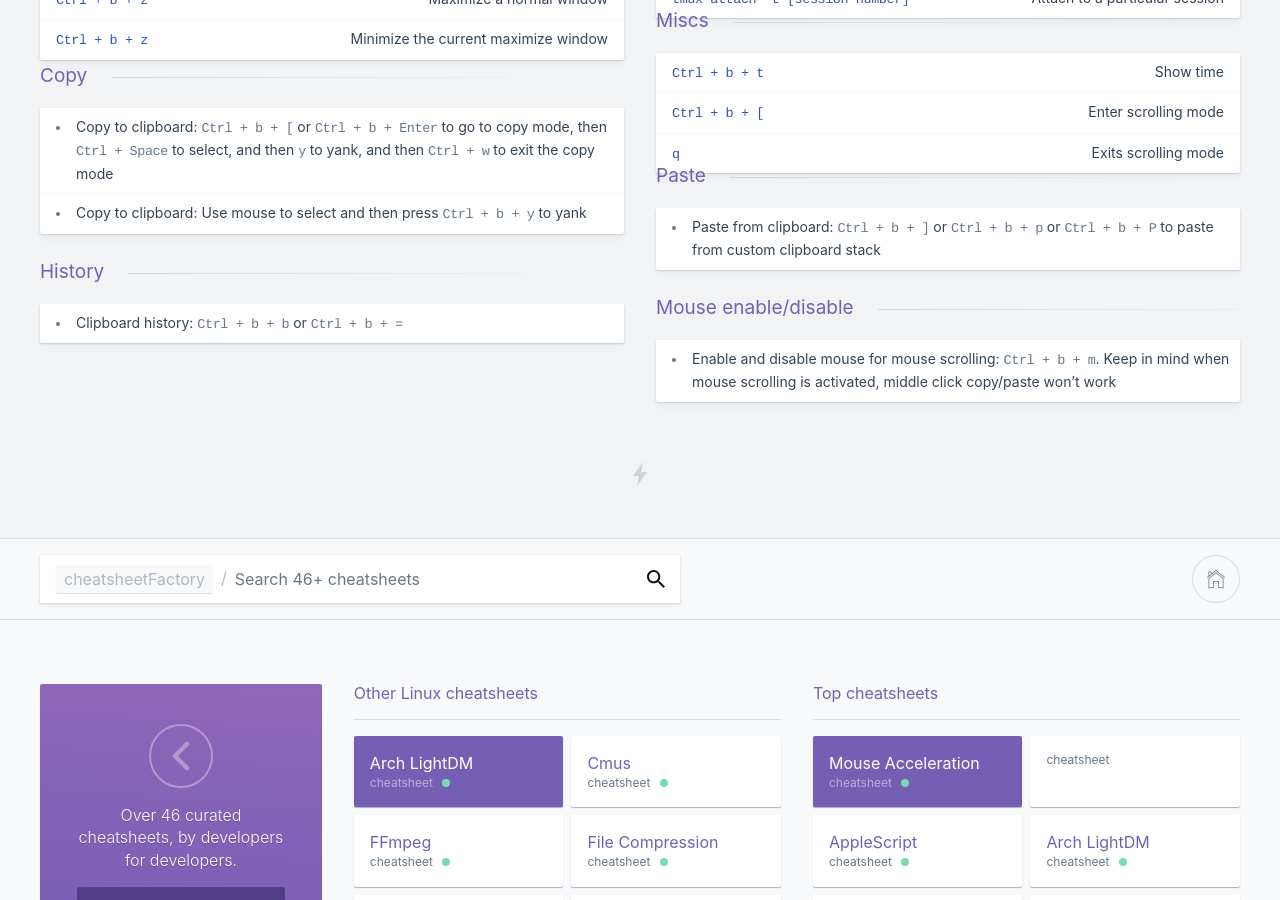
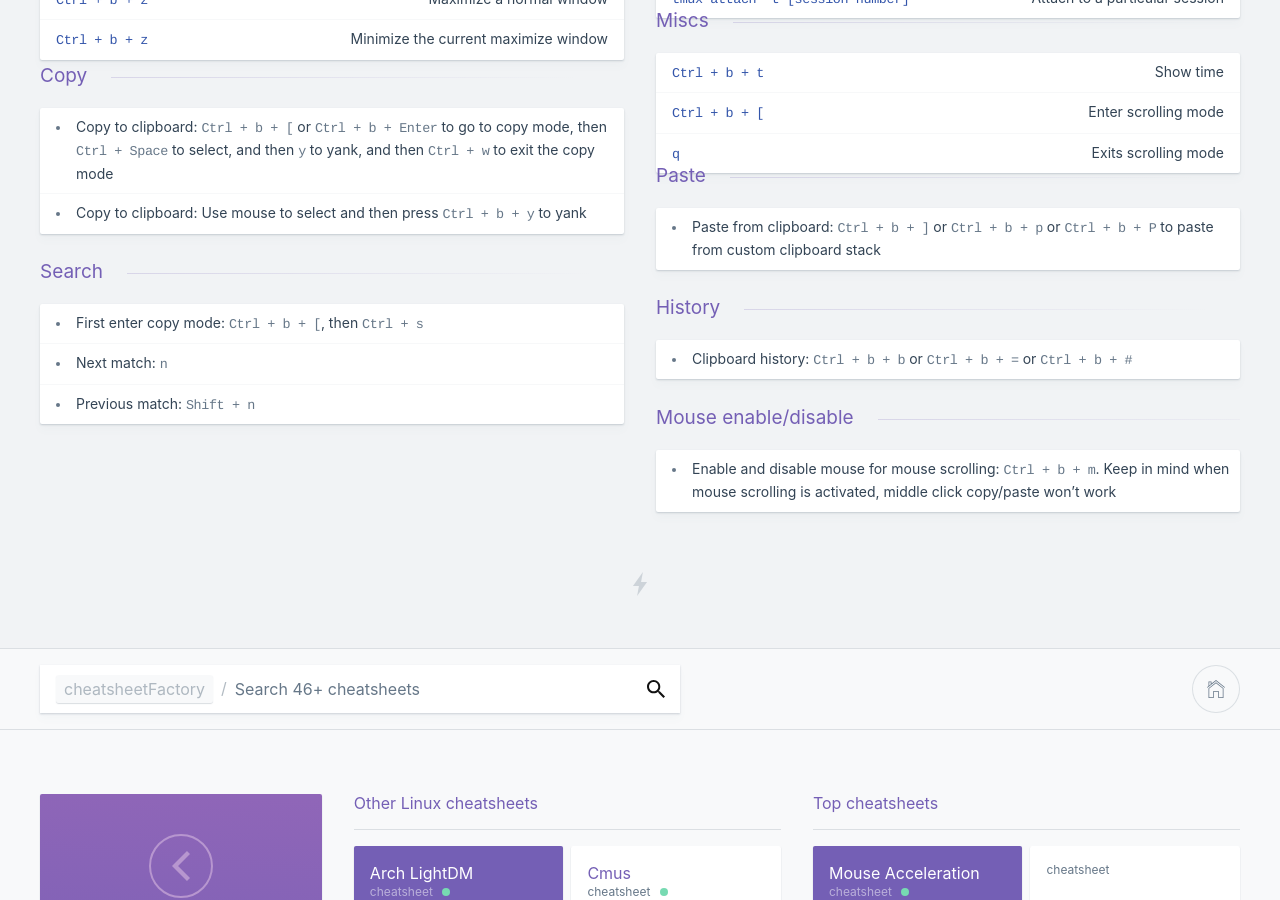
Before and after one commit to kasramp/cheat-sheet-factory, a Jekyll site: the page built from linux/tmux.md, in a window 1280 px wide and 900 px high, scrolled down 1235 px. Built offline with Jekyll 4.4.1, drawn with Linux system fonts in a browser that asks for light colours.

Commit message:
Add search instruction

```diff
--- a/linux/tmux.md
+++ b/linux/tmux.md
@@ -101,9 +101,15 @@ Shortcuts
 
 + Paste from clipboard: `Ctrl + b + ]` or `Ctrl + b + p` or `Ctrl + b + P` to paste from custom clipboard stack
 
+### Search
+
++ First enter copy mode: `Ctrl + b + [`, then `Ctrl + s`
++ Next match: `n`
++ Previous match: `Shift + n`
+
 ### History
 
-+ Clipboard history: `Ctrl + b + b` or `Ctrl + b + =`
++ Clipboard history: `Ctrl + b + b` or `Ctrl + b + =` or `Ctrl + b + #`
 
 ### Mouse enable/disable
 
```
Also changed, not shown: other parts of linux/tmux.md (+1 -1 lines).
